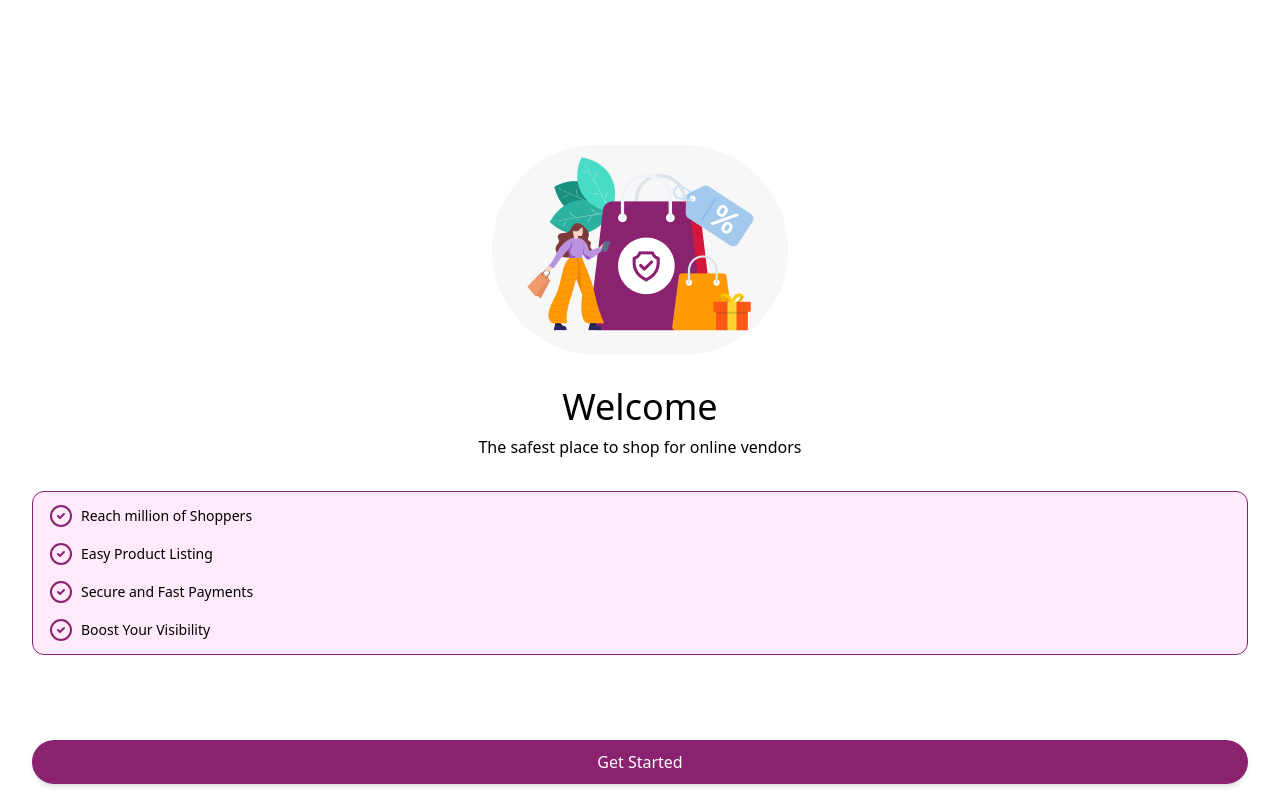
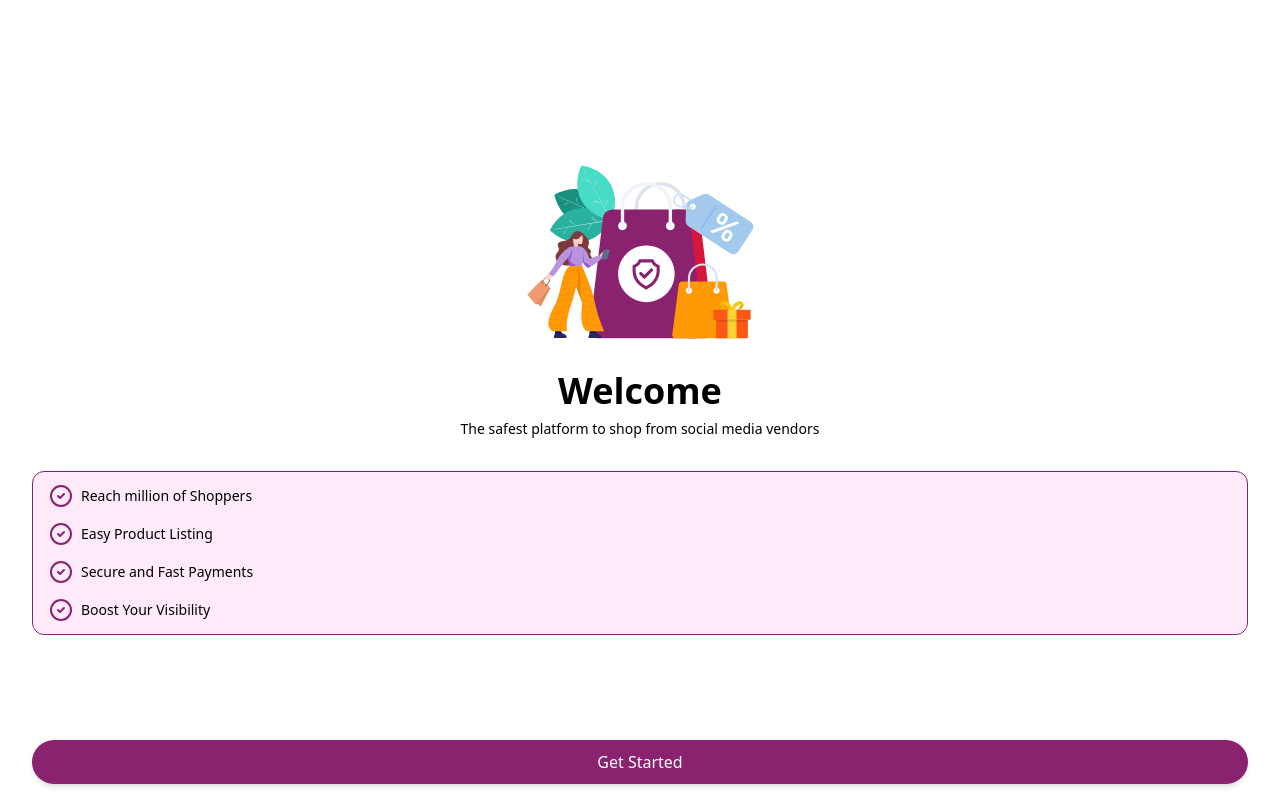
Before and after one commit to Justfemi/instashop, a Next.js app: page / in a window 1280 px wide. Built offline with nearby package versions, Linux system fonts and the light colour scheme.

Commit message:
fix(home): changed image and corrected texts

```diff
--- a/app/page.tsx
+++ b/app/page.tsx
@@ -1,7 +1,7 @@
 "use client";
 import React from 'react';
 import Image from "next/image";
-import welcome from "@/app/assets/welcomeShop.png";
+import welcome from "@/app/assets/welcome.svg";
 import Button from '@/app/components/Button';
 import { useRouter } from 'next/navigation';
 import { CircleCheck } from 'lucide-react';
@@ -21,8 +21,8 @@ const Register = () => {
         className=''
       />
       <div className="text-center my-8">
-        <h2 className='text-4xl'>Welcome</h2>
-        <p className='mt-2'>The safest place to shop for online vendors</p>
+        <h2 className='text-4xl font-bold'>Welcome</h2>
+        <p className='mt-2 text-sm font-normal'>The safest platform to shop from social media vendors</p>
       </div>
       <div className='px-4 py-3 rounded-[12px] bg-light w-full border-[0.5px] border-outline'>
         <div className='flex items-center gap-2'>
```
Also changed, not shown: app/assets/welcome.svg (added).
